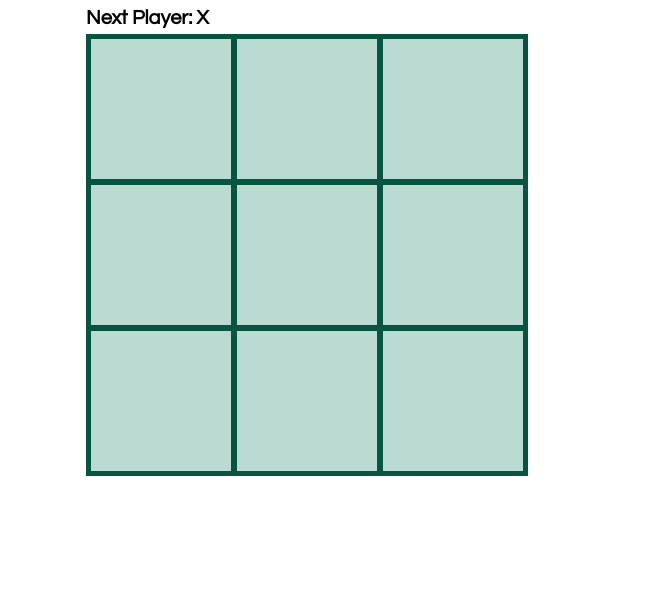
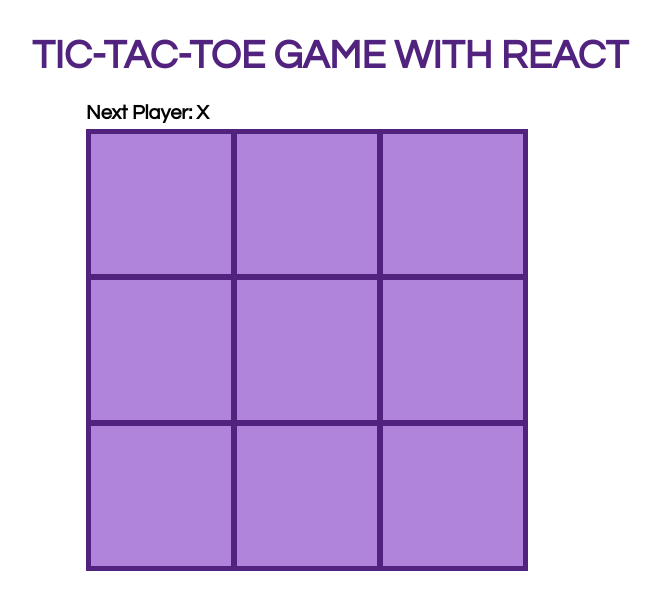
Before and after one commit to aysuakbaba/react-TicTacToe, a React app: page / in a window 1280 px wide. Shown: the whole page, without its empty margins (310-971 px from the left). Built offline with nearby package versions, Linux system fonts and the light colour scheme.

Commit message:
update index.html and index.css

```diff
--- a/public/index.html
+++ b/public/index.html
@@ -27,6 +27,7 @@
     <title>React App</title>
   </head>
   <body>
+    <h1>TIC-TAC-TOE GAME WITH REACT</h1>
     <noscript>You need to enable JavaScript to run this app.</noscript>
     <div id="root"></div>
     <!--
--- a/src/index.css
+++ b/src/index.css
@@ -1,5 +1,6 @@
 body {
     display: flex;
+    flex-direction: column;
     justify-content: center;
     align-items: center;
     font: 20px "Century Gothic", Futura, sans-serif;
@@ -8,6 +9,10 @@
 
   ol, ul {
     padding-left: 30px;
+  }
+
+  h1{
+    color: rgb(82, 34, 127);
   }
 
   .board-row:after {
@@ -21,8 +26,8 @@
   }
 
   .square {
-    background:rgb(186, 218, 210);
-    border: 5px solid rgb(6, 85, 64);
+    background:rgb(177, 132, 220);
+    border: 5px solid rgb(82, 34, 127);
     float: left;
     font-size: 24px;
     font-weight: bold;
```
